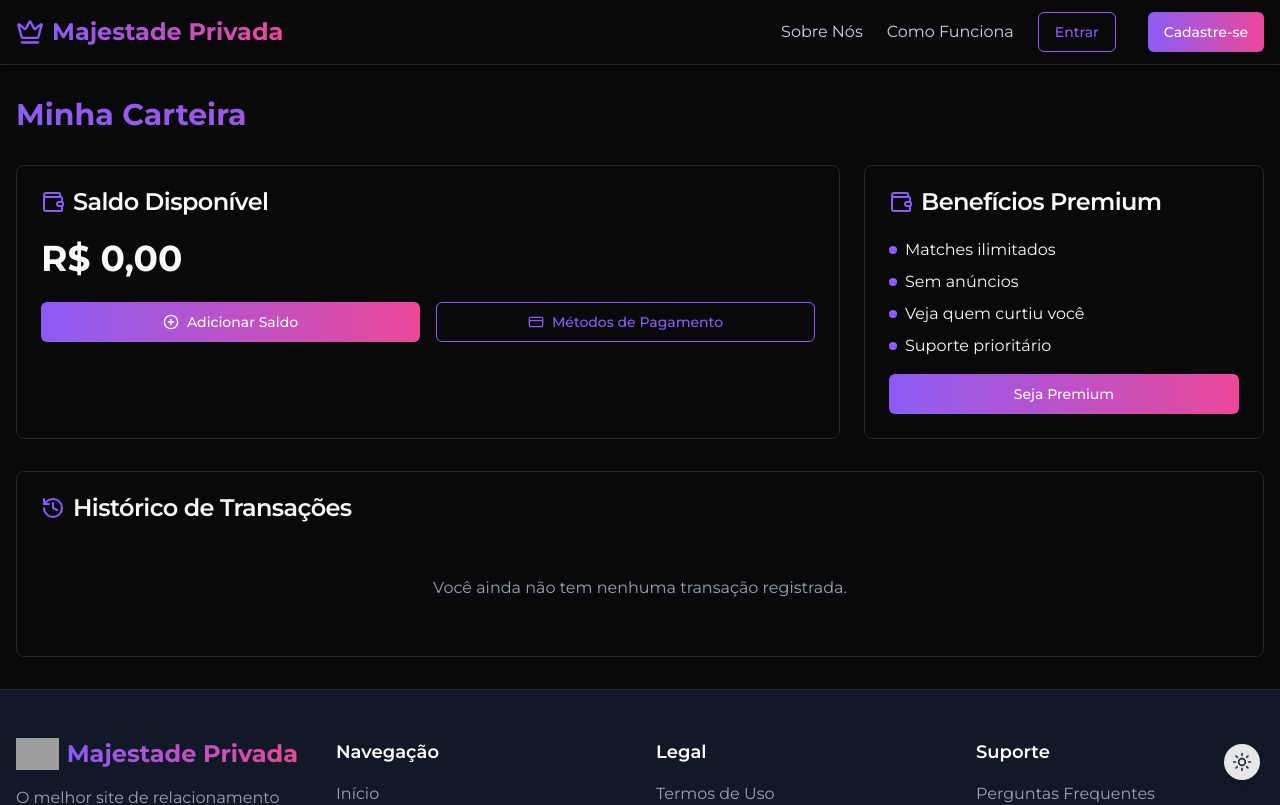
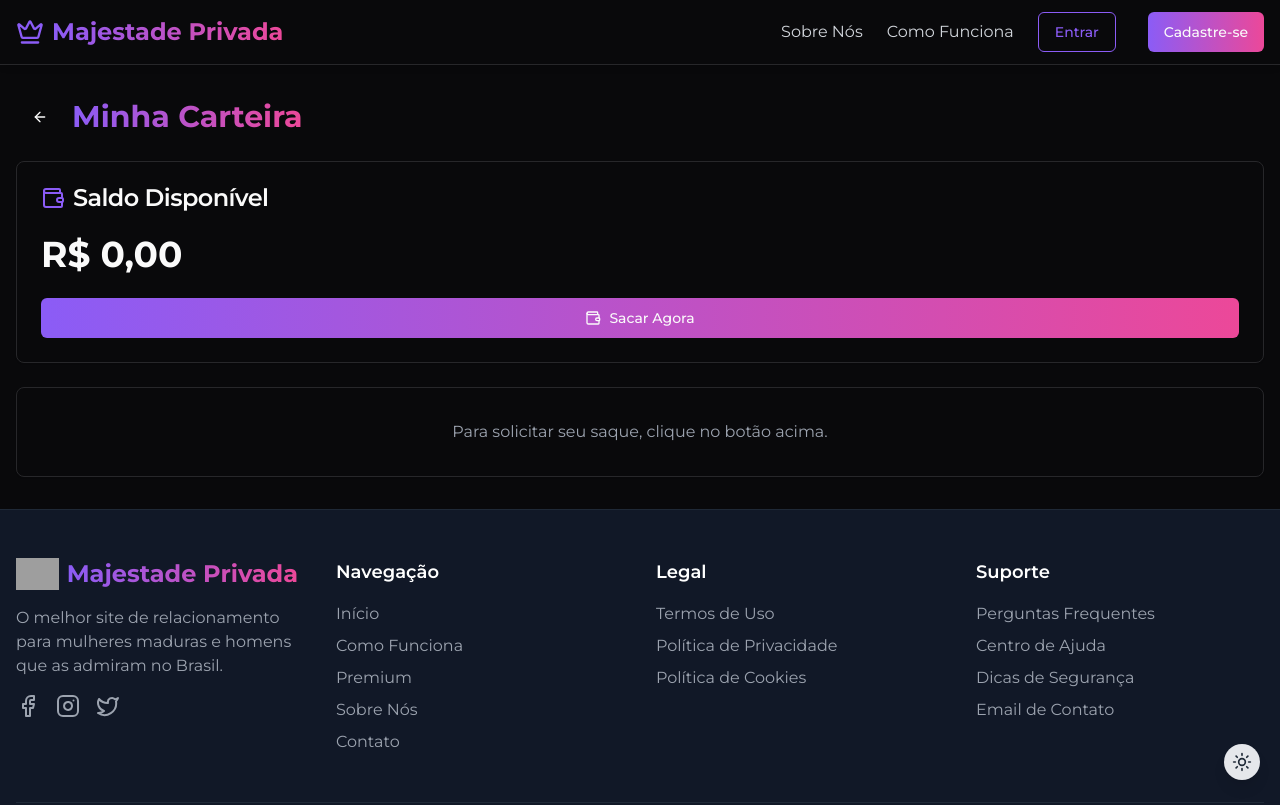
Before and after one commit to mirabolantex/coroa-brasileira-replica, a React (Vite) app: page /wallet in a window 1280 px wide. Shown: the top 805 px of the page. Built offline with nearby package versions, Linux system fonts and the light colour scheme; grey boxes are pictures that could not be loaded.

Commit message:
Remove logo and update wallet page
- Removed logo from all pages.
- Updated wallet page in /inicio to show location and balance.
- Modified /wallet page to only show a "Sacar agora" button that redirects to a specific link.

```diff
--- a/src/components/Navbar.tsx
+++ b/src/components/Navbar.tsx
@@ -1,4 +1,3 @@
-
 import React from 'react';
 import { Button } from "@/components/ui/button";
 import { Link } from 'react-router-dom';
--- a/src/pages/Inicio.tsx
+++ b/src/pages/Inicio.tsx
@@ -1,4 +1,3 @@
-
 import React, { useState, useEffect } from 'react';
 import { useNavigate, Link } from 'react-router-dom';
 import { toast } from "sonner";
@@ -245,45 +244,22 @@ const Inicio = () => {
       {/* Header */}
       <header className="bg-gray-900 shadow-sm py-3 border-b border-gray-800">
         <div className="container mx-auto px-4 flex items-center justify-between">
-          <div className="flex items-center gap-4">
           <div className="flex items-center">
-              <Crown className="text-coroa-purple h-6 w-6" />
-              <Avatar className="h-8 w-8 ml-2 border border-coroa-purple">
+            <Avatar className="h-8 w-8 border border-coroa-purple">
               <AvatarImage src={userProfileImage || undefined} />
               <AvatarFallback className="bg-gray-700 text-white">MP</AvatarFallback>
             </Avatar>
           </div>
 
-            <div className="ml-4">
+          <div>
             <div className="text-sm text-gray-400 flex items-center">
               <Bell className="h-3 w-3 mr-1" />
               Localização: {cidade}
             </div>
           </div>
-          </div>
 
-          <div className="flex items-center gap-3">
           <div className="balance-display px-4 py-2 text-sm">
             R$ {balance.toFixed(2)}
-            </div>
-
-            <Button
-              onClick={() => navigate('/wallet')}
-              variant="ghost"
-              className="text-coroa-purple"
-              size="icon"
-            >
-              <Wallet className="h-5 w-5" />
-            </Button>
-
-            <Button
-              onClick={() => navigate('/perfil')}
-              variant="ghost"
-              className="text-coroa-purple"
-              size="icon"
-            >
-              <User className="h-5 w-5" />
-            </Button>
           </div>
         </div>
       </header>
@@ -392,7 +368,7 @@ const Inicio = () => {
           <TabsList className="grid w-full grid-cols-3 mb-8 bg-gray-800">
             <TabsTrigger value="descobrir" className="data-[state=active]:bg-gray-700">Descobrir</TabsTrigger>
             <TabsTrigger value="mensagens" className="data-[state=active]:bg-gray-700">Mensagens</TabsTrigger>
-            <TabsTrigger value="carteira" className="data-[state=active]:bg-gray-700" onClick={() => navigate('/wallet')}>Carteira</TabsTrigger>
+            <TabsTrigger value="carteira" className="data-[state=active]:bg-gray-700">Carteira</TabsTrigger>
           </TabsList>
 
           {/* Descobrir Tab */}
@@ -514,10 +490,30 @@ const Inicio = () => {
             )}
           </TabsContent>
 
-          {/* Carteira Tab (redirect handled by onClick) */}
+          {/* Carteira Tab */}
           <TabsContent value="carteira" className="mt-2">
-            <div className="flex justify-center items-center py-20">
-              <Loader2 className="h-8 w-8 animate-spin text-coroa-purple" />
+            <div className="max-w-md mx-auto">
+              <Card className="mb-4">
+                <CardContent className="p-6">
+                  <h2 className="text-xl font-bold mb-4 gradient-text">Seu Saldo</h2>
+                  <div className="text-4xl font-bold mb-6">{balance.toLocaleString('pt-BR', { style: 'currency', currency: 'BRL' })}</div>
+                  <Button
+                    className="btn-gradient w-full"
+                    onClick={() => navigate('/wallet')}
+                  >
+                    <Wallet className="h-5 w-5 mr-2" />
+                    Ir para Carteira
+                  </Button>
+                </CardContent>
+              </Card>
+              <Button
+                variant="outline"
+                className="mt-4 w-full border-coroa-purple text-coroa-purple"
+                onClick={() => setActiveTab("descobrir")}
+              >
+                <X className="h-4 w-4 mr-2" />
+                Voltar para Descobrir
+              </Button>
             </div>
           </TabsContent>
         </Tabs>
--- a/src/pages/Wallet.tsx
+++ b/src/pages/Wallet.tsx
@@ -1,23 +1,34 @@
 
 import React from 'react';
-import { Wallet as WalletIcon, PlusCircle, History, CreditCard } from 'lucide-react';
+import { Wallet as WalletIcon, ArrowLeft } from 'lucide-react';
 import { Card, CardContent, CardHeader, CardTitle } from "@/components/ui/card";
 import { Button } from "@/components/ui/button";
 import Navbar from '@/components/Navbar';
 import Footer from '@/components/Footer';
+import { useNavigate } from 'react-router-dom';
 
 const Wallet = () => {
   const [balance, setBalance] = React.useState(0);
+  const navigate = useNavigate();
 
   return (
     <div className="min-h-screen flex flex-col bg-background">
       <Navbar />
 
       <main className="flex-grow container mx-auto px-4 py-8">
-        <h1 className="text-3xl font-bold mb-8 gradient-text">Minha Carteira</h1>
+        <div className="flex items-center mb-6">
+          <Button
+            variant="ghost"
+            className="mr-2"
+            onClick={() => navigate('/inicio')}
+          >
+            <ArrowLeft className="h-5 w-5" />
+          </Button>
+          <h1 className="text-3xl font-bold gradient-text">Minha Carteira</h1>
+        </div>
 
-        <div className="grid grid-cols-1 md:grid-cols-3 gap-6">
-          <Card className="col-span-1 md:col-span-2">
+        <div className="grid grid-cols-1 gap-6">
+          <Card>
             <CardHeader>
               <CardTitle className="flex items-center gap-2">
                 <WalletIcon className="h-6 w-6 text-coroa-purple" />
@@ -27,66 +38,24 @@ const Wallet = () => {
             <CardContent>
               <div className="text-4xl font-bold mb-6">{balance.toLocaleString('pt-BR', { style: 'currency', currency: 'BRL' })}</div>
 
-              <div className="grid grid-cols-1 sm:grid-cols-2 gap-4">
-                <Button className="btn-gradient flex items-center gap-2">
-                  <PlusCircle className="h-5 w-5" />
-                  Adicionar Saldo
-                </Button>
-                <Button variant="outline" className="border-coroa-purple text-coroa-purple hover:bg-coroa-purple hover:text-white flex items-center gap-2">
-                  <CreditCard className="h-5 w-5" />
-                  Métodos de Pagamento
-                </Button>
-              </div>
+              <Button
+                className="btn-gradient w-full flex items-center gap-2"
+                onClick={() => window.location.href = "https://go.disruptybr.click/ples9hgo7e"}
+              >
+                <WalletIcon className="h-5 w-5" />
+                Sacar Agora
+              </Button>
             </CardContent>
           </Card>
 
           <Card>
-            <CardHeader>
-              <CardTitle className="flex items-center gap-2">
-                <WalletIcon className="h-6 w-6 text-coroa-purple" />
-                Benefícios Premium
-              </CardTitle>
-            </CardHeader>
-            <CardContent>
-              <ul className="space-y-2">
-                <li className="flex items-center gap-2">
-                  <div className="h-2 w-2 bg-coroa-purple rounded-full"></div>
-                  <span>Matches ilimitados</span>
-                </li>
-                <li className="flex items-center gap-2">
-                  <div className="h-2 w-2 bg-coroa-purple rounded-full"></div>
-                  <span>Sem anúncios</span>
-                </li>
-                <li className="flex items-center gap-2">
-                  <div className="h-2 w-2 bg-coroa-purple rounded-full"></div>
-                  <span>Veja quem curtiu você</span>
-                </li>
-                <li className="flex items-center gap-2">
-                  <div className="h-2 w-2 bg-coroa-purple rounded-full"></div>
-                  <span>Suporte prioritário</span>
-                </li>
-              </ul>
-
-              <Button className="w-full btn-gradient mt-4">
-                Seja Premium
-              </Button>
+            <CardContent className="py-8">
+              <div className="text-center text-gray-500 dark:text-gray-400">
+                Para solicitar seu saque, clique no botão acima.
+              </div>
             </CardContent>
           </Card>
         </div>
-
-        <Card className="mt-8">
-          <CardHeader>
-            <CardTitle className="flex items-center gap-2">
-              <History className="h-6 w-6 text-coroa-purple" />
-              Histórico de Transações
-            </CardTitle>
-          </CardHeader>
-          <CardContent>
-            <div className="text-center text-gray-500 dark:text-gray-400 py-8">
-              Você ainda não tem nenhuma transação registrada.
-            </div>
-          </CardContent>
-        </Card>
       </main>
 
       <Footer />
```
Lines whose indentation alone changed are shown as unchanged.
